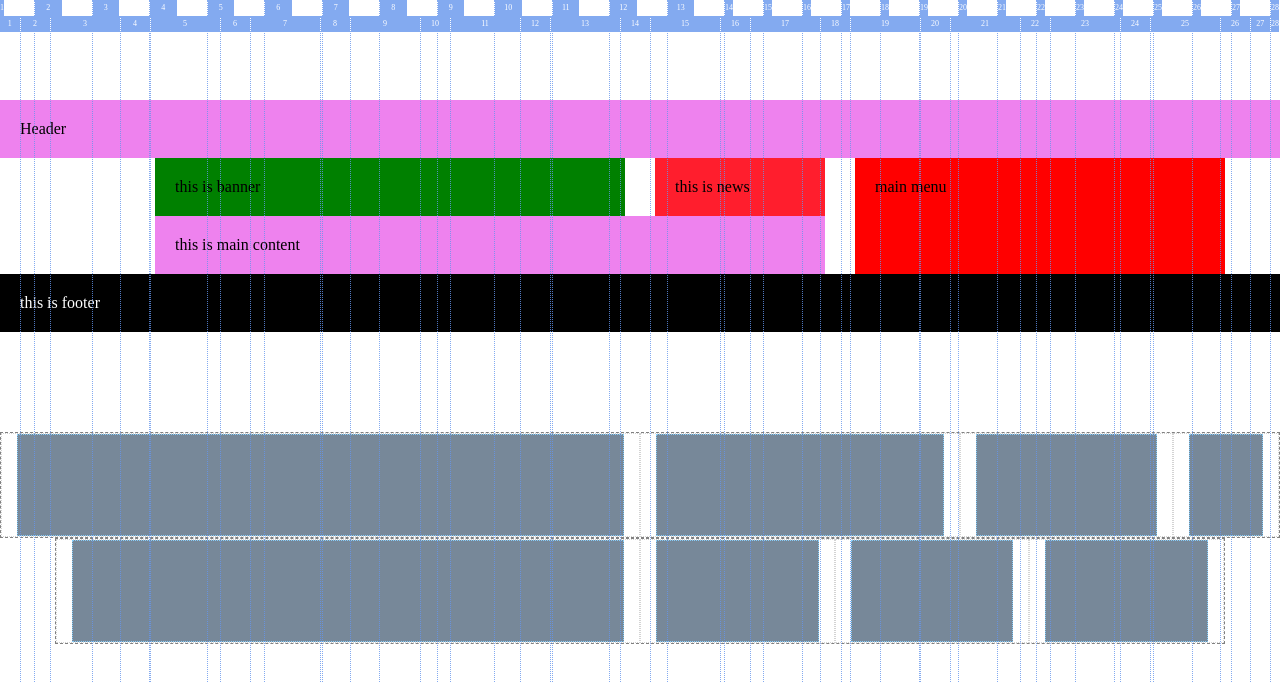
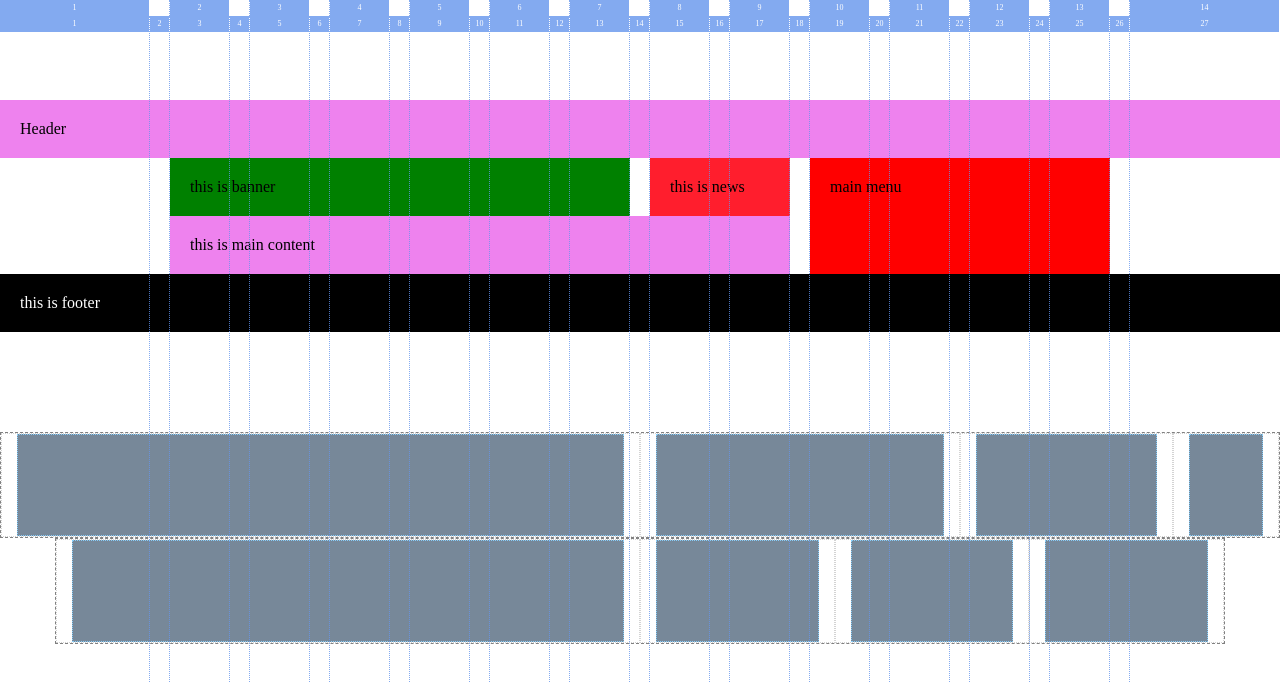
Before and after one commit to oliynykroman/rf-frame-scss, a website: page app/index.html in a window 1280 px wide. Shown: the top 682 px of the page. Drawn offline with nearby package versions, Linux system fonts and the light colour scheme; files that its build step writes are made by us from their sources.

Commit message:
updated master, grid generation, added responsive images

```diff
--- a/app/_scss-vars/grid.scss
+++ b/app/_scss-vars/grid.scss
@@ -1,4 +1,4 @@
-@mixin exampleGrid($columns:28) {
+@mixin exampleGrid($columns:28, $screenSize:100px) {
   .example-grid {
     position      : fixed;
     top           : 0;
@@ -10,6 +10,7 @@
 
     .normal-grid,
     .legacy-grid {
+      display    : -ms-grid;
       display    : grid;
       font-size  : 8px;
       line-height: 2;
@@ -19,7 +20,7 @@
         display: none;
       }
 
-      @for $i from 1 through $columns {
+      @for $i from 1 through (($columns + 2) * 2) {
         .box:nth-of-type(#{$i}) {
           grid-column     : #{$i};
           background-color: cornflowerblue;
@@ -27,7 +28,6 @@
           box-sizing      : border-box;
           position        : relative;
           border-right    : 1px solid white;
-          display         : block;
 
           &:after {
             content: '#{$i}';
@@ -44,8 +44,25 @@
       }
     }
 
+    .legacy-grid {
+      @media screen and (min-width: $screenSize) {
+        @for $i from 1 through (($columns + 2) * 2) - 1 {
+          .box:nth-of-type(#{$i}) {
+            display: block;
+          }
+        }
+      }
+    }
+
     .normal-grid {
       display: none;
+      @media screen and (min-width: $screenSize) {
+        @for $i from 1 through $columns+2 {
+          .box:nth-of-type(#{$i}) {
+            display: block;
+          }
+        }
+      }
     }
 
     @supports (display: grid) {
@@ -56,19 +73,26 @@
   }
 }
 
-@mixin responsiveGrid($gridPreviewColumns:0,
-  $legacySupport: false,
+@mixin responsiveGrid(
+  $gridPreviewColumns:12,
+  $showlegacyGrid: false,
   $screenSize:1280px,
   $gridGap:30px,
   $normalGrid: 1fr repeat(12, minmax(0, 70px)) 1fr,
   $legacyGrid:1fr repeat(12, 30px minmax(0, 70px)) 30px 1fr,
-  $ieNativeGrid: "1fr (30px minmax(0px, 70px))[12] 30px 1fr") {
-  @if $gridPreviewColumns>0 {
-    @include exampleGrid($gridPreviewColumns);
+  $ieNativeGrid: "1fr (30px minmax(0px, 70px))[12] 30px 1fr"
+  ) {
+
+  @if $showlegacyGrid {
+    @include exampleGrid($gridPreviewColumns, $screenSize);
+  }
+  .grid {
+    display: -ms-grid;
+    display: grid;
   }
 
   @media screen and (min-width: $screenSize) {
-    @if $gridPreviewColumns>0 {
+    @if $showlegacyGrid {
       .example-grid {
         .normal-grid {
           grid-column-gap      : $gridGap;
@@ -76,22 +100,20 @@
         }
 
         .legacy-grid {
-          grid-template-columns: $legacyGrid;
+          display: -ms-grid;
+          display: grid;
+          $from-smartphone-portrait: unquote($ieNativeGrid);
+          -ms-grid-columns         : $from-smartphone-portrait;
+          grid-template-columns    : $legacyGrid;
         }
       }
     }
 
     .grid {
-      @if $legacySupport {
-        $from-smartphone-portrait: unquote($ieNativeGrid);
-        -ms-grid-columns         : $from-smartphone-portrait;
-        grid-template-columns    : $legacyGrid;
-      }
-
-      @else {
-        grid-column-gap      : $gridGap;
-        grid-template-columns: $normalGrid;
-      }
+      grid-column-gap          : $gridGap;
+      $from-smartphone-portrait: unquote($ieNativeGrid);
+      -ms-grid-columns         : $from-smartphone-portrait;
+      grid-template-columns    : $normalGrid;
     }
   }
 }
--- a/app/index.html
+++ b/app/index.html
@@ -58,7 +58,7 @@
     <!-- grid for IE settings -->
     <script>
         var gridSettings = {
-            columns: 28,
+            columns: 12,
             gaps: true,
             customClass: 'box'
         }
--- a/app/js/example-grid.js
+++ b/app/js/example-grid.js
@@ -25,8 +25,7 @@ function generateGrid(normalGridColumnsCount, gridGaps, className) {
 function box() {
     var boxGrid = document.createElement('div');
     boxGrid.className += 'box';
-
     return boxGrid;
 }
 
-generateGrid(gridSettings.columns, gridSettings.gaps, gridSettings.customClass);
+generateGrid((gridSettings.columns * 2) - 1, gridSettings.gaps, gridSettings.customClass);
--- a/app/scss/css.scss
+++ b/app/scss/css.scss
@@ -11,15 +11,23 @@
 //@import "../_scss-vars/sprite";
 @include cssVars();
 // @include exampleGrid();
-@include responsiveGrid(28,
-  true,
-  0,
+@include responsiveGrid(4,
+  false,
+  280px,
   10px,
-  1fr repeat(4, minmax(8px, 10%)) 1fr,
-  1fr repeat(4, 10px minmax(8px, 10%)) 10px 1fr,
-  "1fr (10px minmax(8px, 10%))[4] 10px 1fr");
+  10px repeat(4, minmax(8px, 25%)) 10px,
+  10px repeat(4, 10px minmax(8px, 25%)) 10px,
+  "(10px minmax(8px, 10%))[4] 10px"
+);
+@include responsiveGrid(8,
+  false,
+  768px,
+  15px,
+  1fr repeat(8, minmax(8px, 60px)) 1fr,
+  1fr repeat(8, 15px minmax(8px, 60px)) 15px 1fr,
+  "1fr (15px minmax(8px, 60px))[4] 15px 1fr");
 
-@include responsiveGrid(28,
+@include responsiveGrid(12,
   true,
   1023px,
   20px,
@@ -27,16 +35,12 @@
   1fr repeat(12, 20px minmax(0, 60px)) 20px 1fr,
   "1fr (20px minmax(0px, 60px))[12] 20px 1fr");
 
-@include responsiveGrid(28);
-
 body {
   margin: 0;
 }
 
 .grid {
-  display: grid;
   margin : 100px 0;
-
   >* {
     padding: 20px;
   }
@@ -49,13 +53,13 @@ body {
 }
 
 .menu {
-  @include grid-column(10, 14, 19, 27);
+  @include grid-column(10, 14, 19, 26);
   @include grid-row(2, 7);
   background: red;
 }
 
 .banner {
-  @include grid-column(3, 8, 5, 14);
+  @include grid-column(2, 8, 5, 14);
   @include grid-row(2, 3, 3, 4);
   background-color: green;
 }
@@ -67,7 +71,7 @@ body {
 }
 
 .content {
-  @include grid-column(3, 10, 5, 18);
+  @include grid-column(2, 10, 5, 18);
   @include grid-row(4, 6, 5, 7);
   background-color: violet;
 }
@@ -78,6 +82,7 @@ body {
   background-color: black;
   color           : white;
 }
+
 
 .flex {
   border: 1px dashed gray;
--- a/gulpfile.babel.js
+++ b/gulpfile.babel.js
@@ -51,7 +51,6 @@ const responsiveImages = () => {
                         },
                         {
                             // Compress, strip metadata, and rename original image
-                            format: 'webp',
                             rename: { suffix: '-original' }
                         }
                     ],
--- a/settings.js
+++ b/settings.js
@@ -53,7 +53,7 @@ const settings = {
 
     //scss compilation settings
     compress_Css: 'expanded', //'compressed', 'nested', 'expanded',
-    legacyGrid: false,
+    legacyGrid: true,
 
     //browser sync settings
     browser_sync: 'app/**/*.*',
```
Also changed, not shown: README.md.
